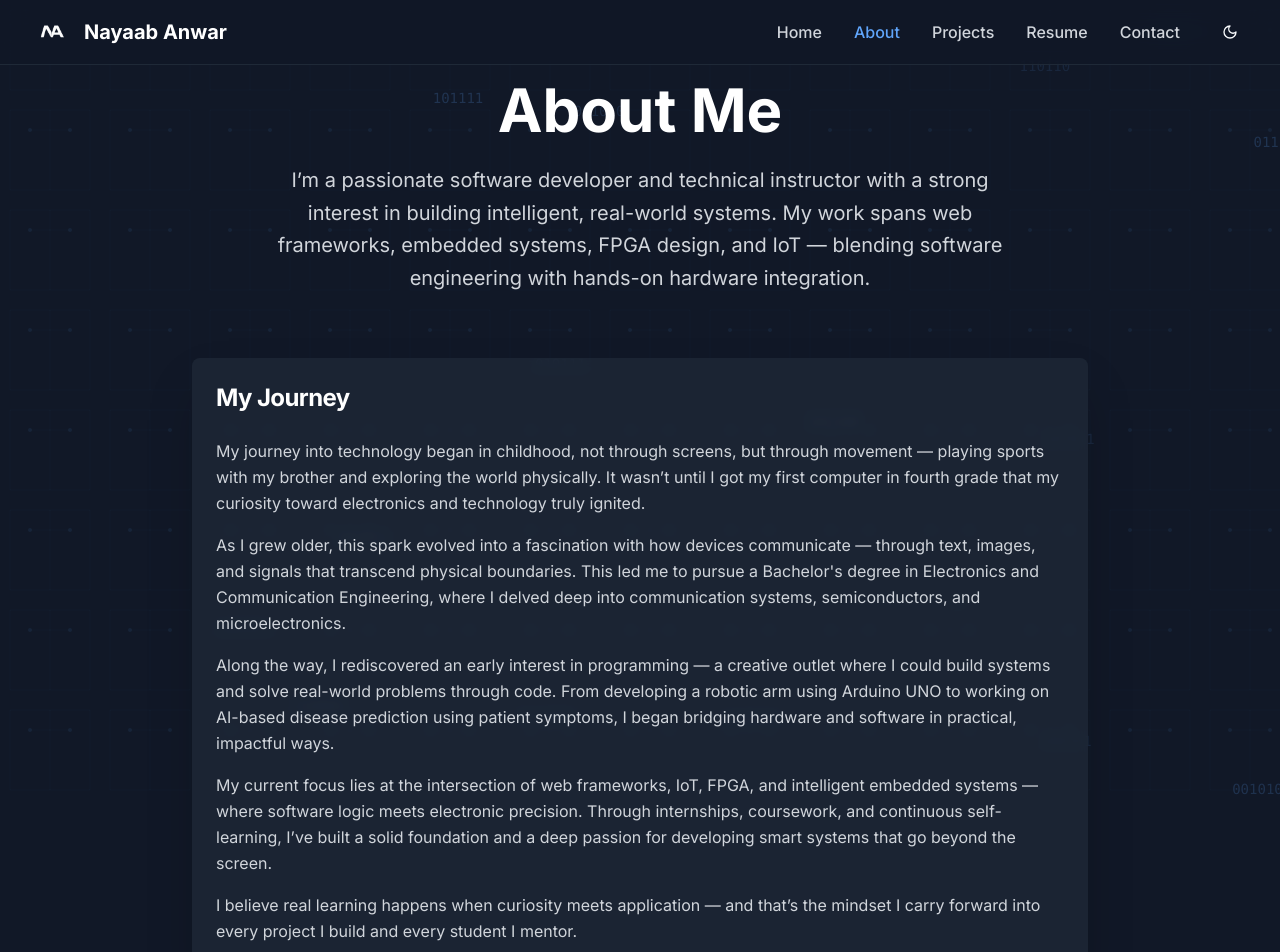
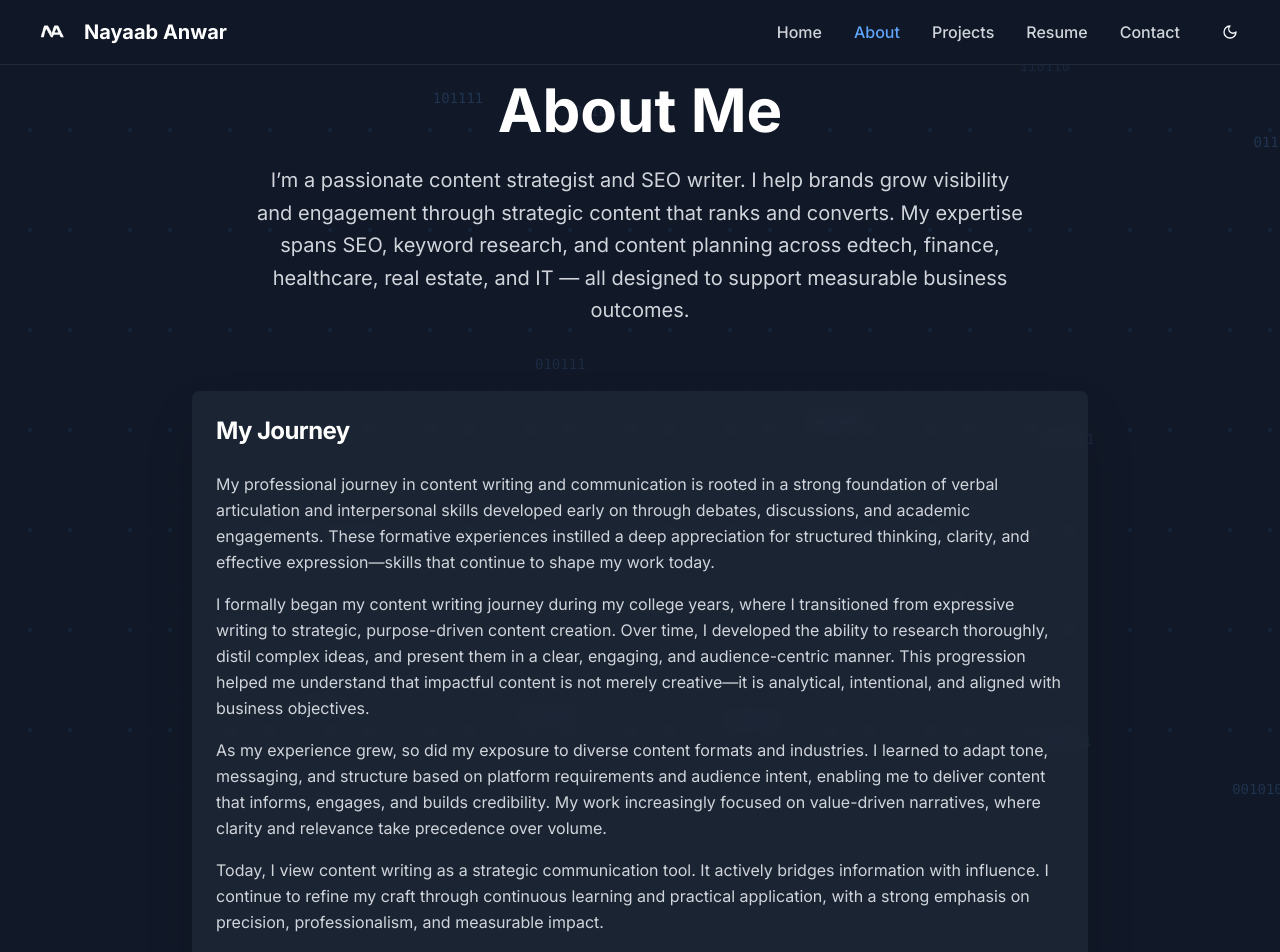
Before and after one commit to annansadr22/nayaabanwar, a React (Vite) app: page /about in a window 1280 px wide. Shown: the top 952 px of the page. Built offline with nearby package versions, Linux system fonts and the light colour scheme.

Commit message:
more chhhh

```diff
--- a/src/pages/About.tsx
+++ b/src/pages/About.tsx
@@ -45,7 +45,7 @@ const About = () => {
               About Me
             </h1>
             <p className="text-xl text-gray-600 dark:text-gray-300 max-w-3xl mx-auto leading-relaxed">
-              I’m a passionate software developer and technical instructor with a strong interest in building intelligent, real-world systems. My work spans web frameworks, embedded systems, FPGA design, and IoT — blending software engineering with hands-on hardware integration.
+              I’m a passionate content strategist and SEO writer. I help brands grow visibility and engagement through strategic content that ranks and converts. My expertise spans SEO, keyword research, and content planning across edtech, finance, healthcare, real estate, and IT — all designed to support measurable business outcomes.
             </p>
           </div>
 
@@ -56,19 +56,16 @@ const About = () => {
             </CardHeader>
             <CardContent className="text-gray-600 dark:text-gray-300 leading-relaxed">
               <p className="mb-4">
-                My journey into technology began in childhood, not through screens, but through movement — playing sports with my brother and exploring the world physically. It wasn’t until I got my first computer in fourth grade that my curiosity toward electronics and technology truly ignited.
+                My professional journey in content writing and communication is rooted in a strong foundation of verbal articulation and interpersonal skills developed early on through debates, discussions, and academic engagements. These formative experiences instilled a deep appreciation for structured thinking, clarity, and effective expression—skills that continue to shape my work today.
               </p>
               <p className="mb-4">
-                As I grew older, this spark evolved into a fascination with how devices communicate — through text, images, and signals that transcend physical boundaries. This led me to pursue a Bachelor's degree in Electronics and Communication Engineering, where I delved deep into communication systems, semiconductors, and microelectronics.
+                I formally began my content writing journey during my college years, where I transitioned from expressive writing to strategic, purpose-driven content creation. Over time, I developed the ability to research thoroughly, distil complex ideas, and present them in a clear, engaging, and audience-centric manner. This progression helped me understand that impactful content is not merely creative—it is analytical, intentional, and aligned with business objectives.
               </p>
               <p className="mb-4">
-                Along the way, I rediscovered an early interest in programming — a creative outlet where I could build systems and solve real-world problems through code. From developing a robotic arm using Arduino UNO to working on AI-based disease prediction using patient symptoms, I began bridging hardware and software in practical, impactful ways.
+                As my experience grew, so did my exposure to diverse content formats and industries. I learned to adapt tone, messaging, and structure based on platform requirements and audience intent, enabling me to deliver content that informs, engages, and builds credibility. My work increasingly focused on value-driven narratives, where clarity and relevance take precedence over volume.
               </p>
               <p className="mb-4">
-                My current focus lies at the intersection of web frameworks, IoT, FPGA, and intelligent embedded systems — where software logic meets electronic precision. Through internships, coursework, and continuous self-learning, I’ve built a solid foundation and a deep passion for developing smart systems that go beyond the screen.
-              </p>
-              <p className="mb-4">
-                I believe real learning happens when curiosity meets application — and that’s the mindset I carry forward into every project I build and every student I mentor.
+                Today, I view content writing as a strategic communication tool. It actively bridges information with influence. I continue to refine my craft through continuous learning and practical application, with a strong emphasis on precision, professionalism, and measurable impact.
               </p>
             </CardContent>
           </Card>
```
